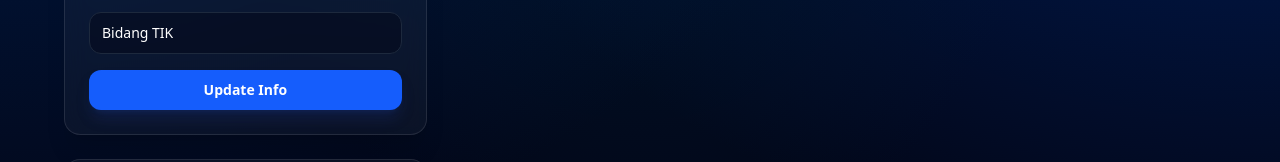
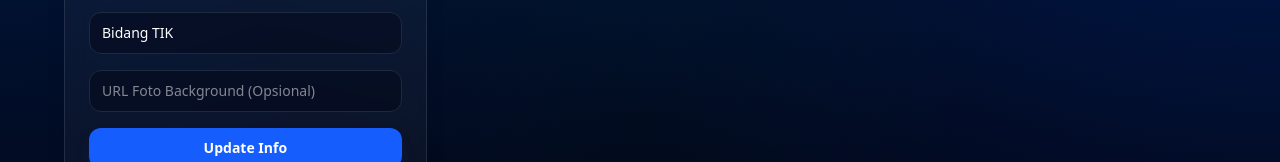
Before and after one commit to tikbbpvpsemarang/portal-link, a React (Vite) app: page /admin in a window 1280 px wide. Shown: the part 369-531 px from the top of the page. Built offline with nearby package versions, Linux system fonts and the light colour scheme; no server answers; the database is empty; sample sign-in values are in the browser's storage.

Commit message:
ganti bckground via dashboard

```diff
--- a/src/pages/AdminDashboard.jsx
+++ b/src/pages/AdminDashboard.jsx
@@ -205,6 +205,13 @@ export default function AdminDashboard() {
                   onChange={(e) => setSettings({...settings, subTitle: e.target.value})}
                   placeholder="Sub Judul"
                 />
+                <input
+                  type="text"
+                  className="w-full bg-slate-950/50 border border-slate-800 rounded-xl px-3 py-2.5 text-white focus:ring-2 focus:ring-blue-500 outline-none text-sm transition-all"
+                  value={settings.backgroundImage || ''}
+                  onChange={(e) => setSettings({...settings, backgroundImage: e.target.value})}
+                  placeholder="URL Foto Background (Opsional)"
+                />
                 <button type="submit" className="w-full bg-blue-600 hover:bg-blue-500 text-white font-bold py-2.5 rounded-xl text-sm transition-all shadow-lg shadow-blue-900/30">
                   Update Info
                 </button>
--- a/src/pages/PublicPage.jsx
+++ b/src/pages/PublicPage.jsx
@@ -54,8 +54,15 @@ export default function PublicPage() {
     setTimeout(() => setSubmitted(false), 3000);
   };
 
+  const dynamicBgStyle = settings.backgroundImage
+    ? { backgroundImage: `linear-gradient(to bottom, rgba(2, 6, 23, 0.85), rgba(2, 6, 23, 0.95)), url(${settings.backgroundImage})` }
+    : {};
+
   return (
-    <div className="min-h-screen public-bg text-white flex flex-col items-center justify-start p-6 md:p-12 overflow-x-hidden relative">
+    <div
+      className="min-h-screen public-bg text-white flex flex-col items-center justify-start p-6 md:p-12 overflow-x-hidden relative"
+      style={dynamicBgStyle}
+    >
 
       {/* Admin Quick Access */}
       <Link
```
